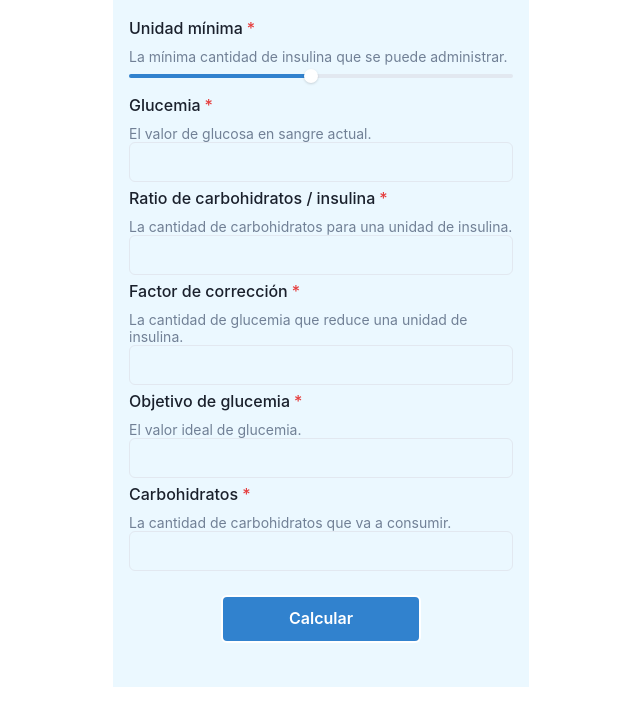
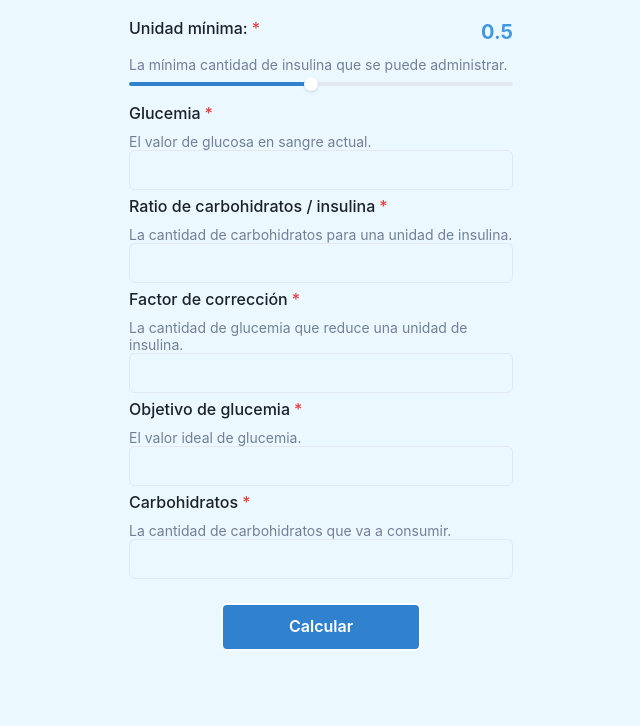
Before and after one commit to Pancreas-Digital/bolus-calculator, a Next.js app: page / in a window 1280 px wide. Shown: the top 726 px of the page, without its empty margins (319-959 px from the left). Built offline with nearby package versions, Linux system fonts and the light colour scheme.

Commit message:
Scroll to result after submit

```diff
--- a/components/Calculator/index.js
+++ b/components/Calculator/index.js
@@ -1,4 +1,4 @@
-import { useState, useEffect } from "react";
+import { useState, useEffect, useRef } from "react";
 import {
   Container,
   Box,
@@ -13,7 +13,6 @@ import {
   Button,
   Text,
   Stack,
-  StylesProvider,
 } from "@chakra-ui/react";
 
 export default function Calculator() {
@@ -28,6 +27,7 @@ export default function Calculator() {
   });
   const [result, setResult] = useState();
   const [showSliderValue, setShowSliderValue] = useState(false);
+  const resultRef = useRef();
 
   /**
    * Runs on every refresh
@@ -72,6 +72,13 @@ export default function Calculator() {
         (Math.round(res / form.minimum) * form.minimum + Number.EPSILON) * 100
       ) / 100;
     setResult(res);
+    if (resultRef.current) {
+      resultRef.current.scrollIntoView({
+        behavior: "smooth",
+        block: "start",
+        inline: "nearest",
+      });
+    }
   };
 
   const handleSlider = (value) => {
@@ -92,7 +99,16 @@ export default function Calculator() {
         <form onSubmit={handleSubmit}>
           <Stack spacing={1}>
             <FormControl id="minimum" isRequired>
-              <FormLabel>Unidad mínima</FormLabel>
+              <Box
+                display="flex"
+                justifyContent="space-between"
+                alignItems="center"
+              >
+                <FormLabel>Unidad mínima:</FormLabel>
+                <Text fontSize="xl" color="blue.400" fontWeight="bold">
+                  {form.minimum}
+                </Text>
+              </Box>
               <FormHelperText>
                 La mínima cantidad de insulina que se puede administrar.
               </FormHelperText>
@@ -174,9 +190,9 @@ export default function Calculator() {
             >
               Calcular
             </Button>
-            <div style={{ display: "flex", justifyContent: "center" }}>
+            <Box ref={resultRef} display="flex" justifyContent="center">
               <Text fontSize="6xl">{result}</Text>
-            </div>
+            </Box>
           </Stack>
         </form>
       </Box>
--- a/pages/index.js
+++ b/pages/index.js
@@ -1,6 +1,6 @@
-import Head from 'next/head';
-import Calculator from '@components/Calculator';
-import { ChakraProvider } from "@chakra-ui/react"
+import Head from "next/head";
+import Calculator from "@components/Calculator";
+import { ChakraProvider, Box } from "@chakra-ui/react";
 
 export default function Home() {
   return (
@@ -9,8 +9,10 @@ export default function Home() {
         <Head>
           <title>Calculadora V1</title>
         </Head>
-        <Calculator />
+        <Box bg="blue.50" minHeight="100vh">
+          <Calculator />
+        </Box>
       </div>
     </ChakraProvider>
   );
-};
+}
```
